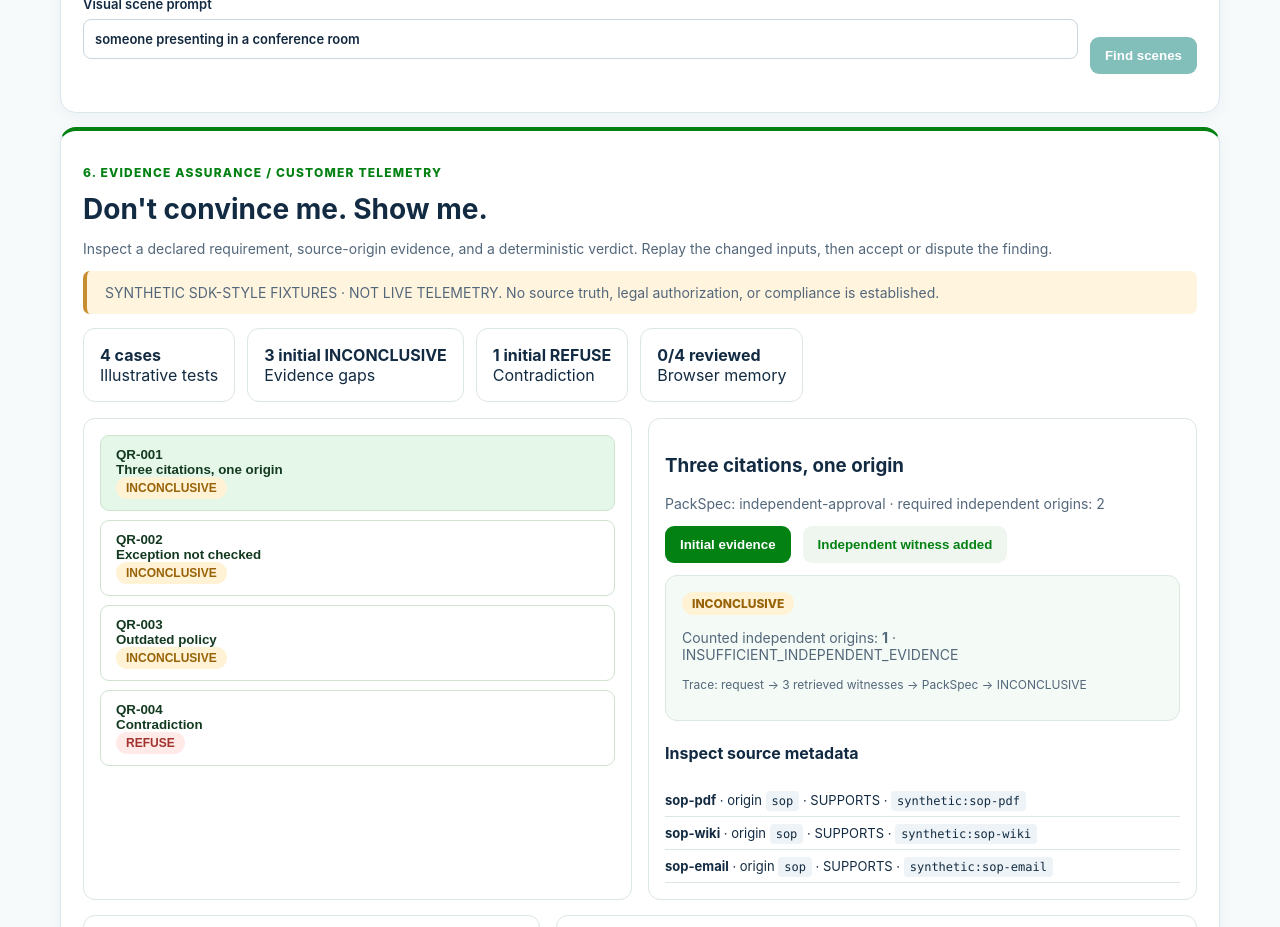
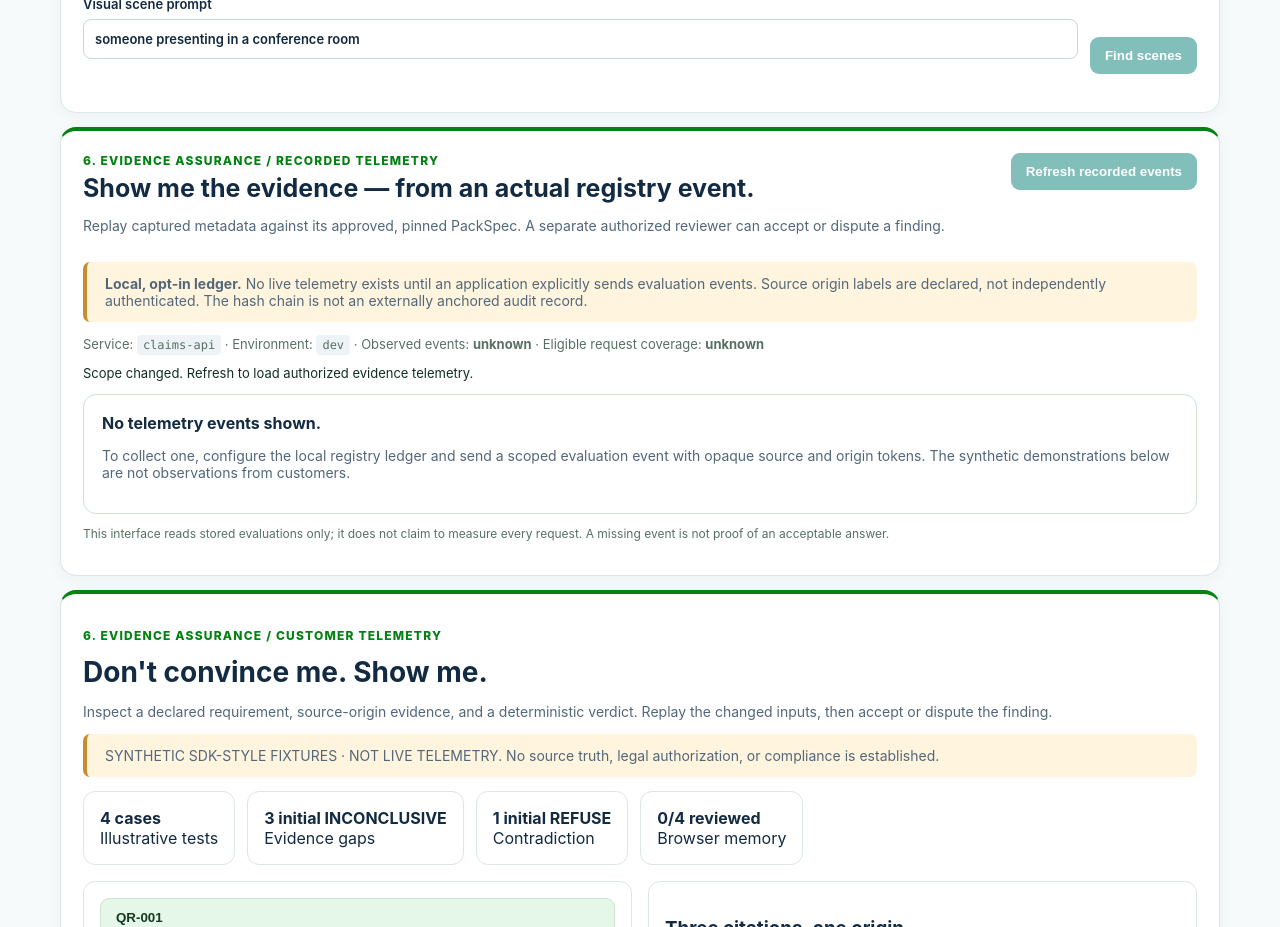
Before and after one commit to cyrillesaxo/QualityRag, a React (Vite) app in the folder apps/studio/: page / in a window 1280 px wide. Shown: the part 2560-3487 px from the top of the page. Built offline with nearby package versions, Linux system fonts and the light colour scheme.

Commit message:
feat(studio): connect evidence inspector to opt-in registry telemetry endpoint

```diff
--- a/apps/studio/src/main.tsx
+++ b/apps/studio/src/main.tsx
@@ -2,6 +2,7 @@ import React,{useEffect,useState} from 'react';
 import {createRoot} from 'react-dom/client';
 import './style.css';
 import {EvidenceAssurance} from './EvidenceAssurance';
+import {EvidenceTelemetryLive} from './EvidenceTelemetryLive';
 
 type Service={id:string;displayName:string};
 type Policy={policy:{id:string;version:string;requirements:unknown[]};status:string;sha256:string};
@@ -196,6 +197,7 @@ function Studio(){
     Similarity: {hit.similarity.toFixed(3)} (not probability) · Unverified model candidate
    </li>)}</ul>
    </section>
+   <EvidenceTelemetryLive token={token} serviceId={serviceId} environment={environment}/>
    <EvidenceAssurance/>
    <footer>QualityRag v0.1 · deterministic policy enforcement · policies are not proof of source truth</footer>
  </main>;
```
